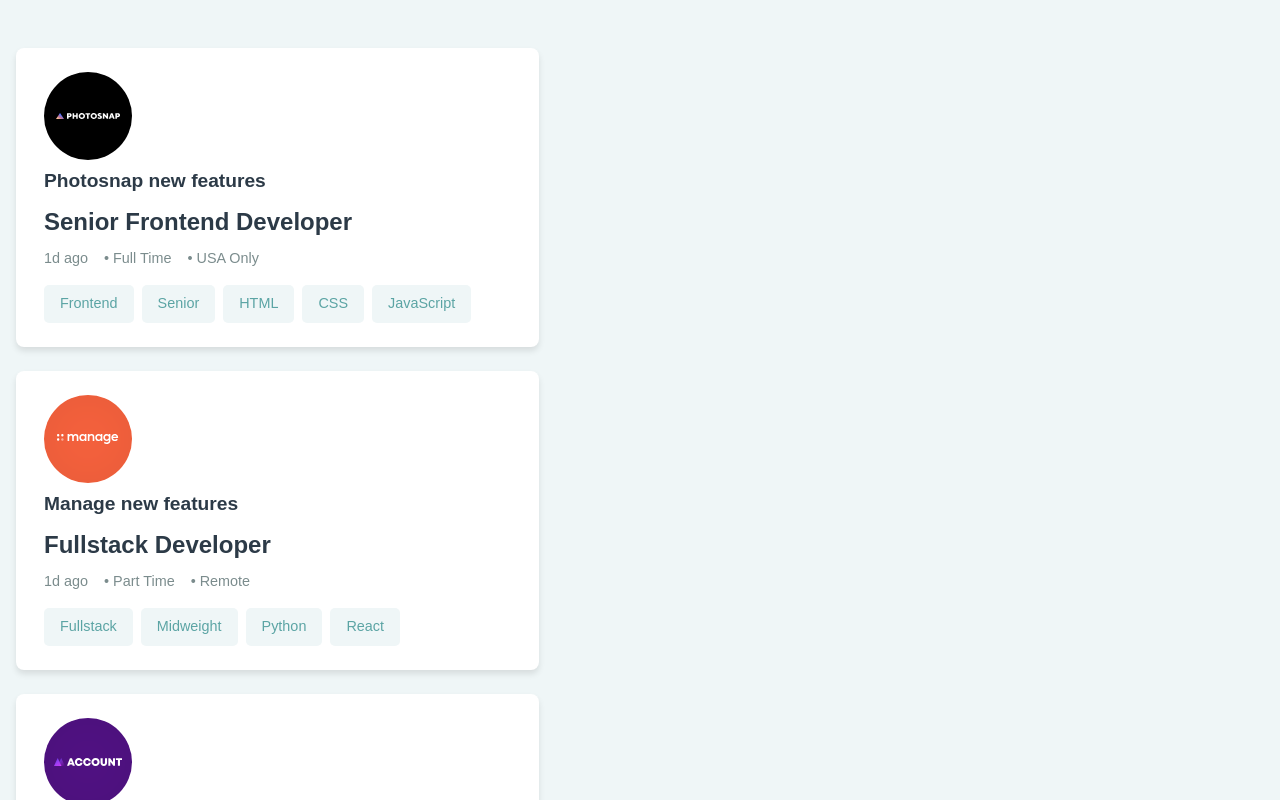
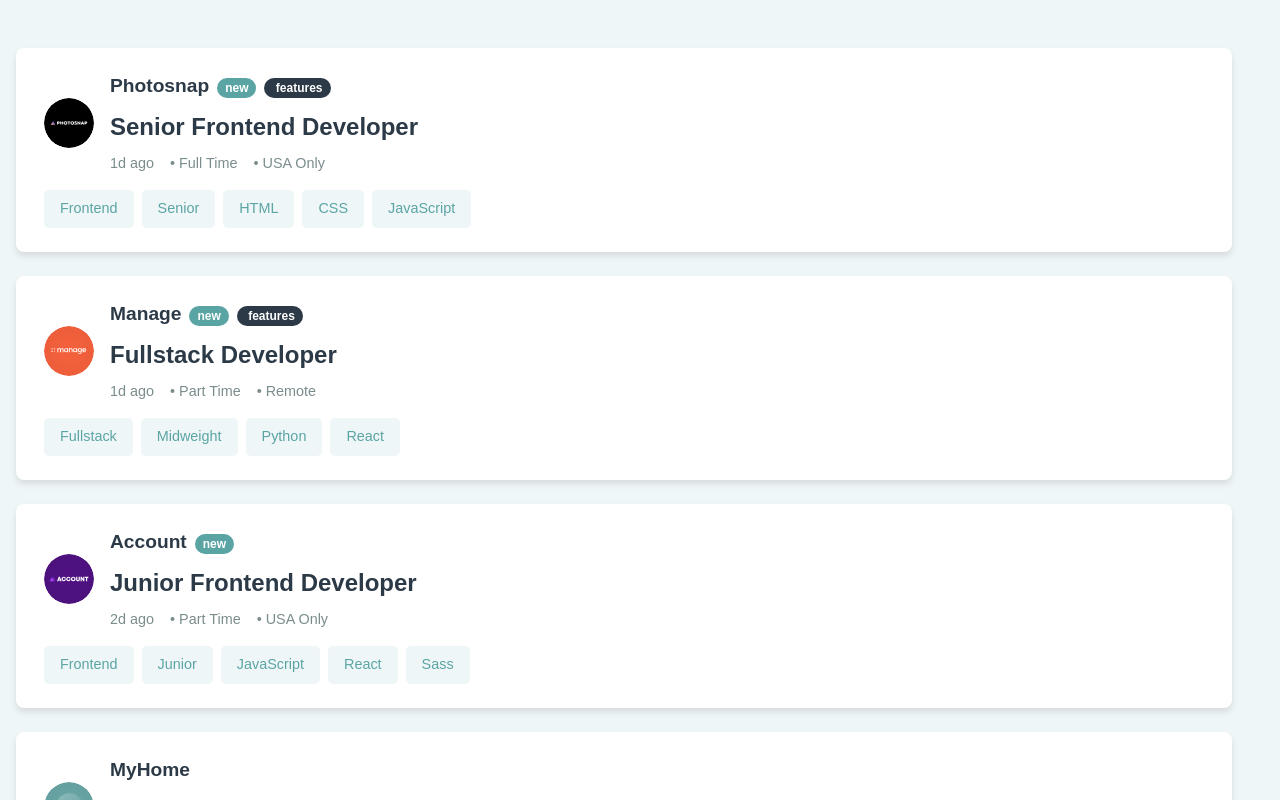
Before and after one commit to thabzzzzz/jobListing, a React (Vite) app: page / in a window 1280 px wide. Shown: the top 800 px of the page. Built offline with nearby package versions, Linux system fonts and the light colour scheme.

Commit message:
more styling changes

```diff
--- a/src/App.css
+++ b/src/App.css
@@ -9,7 +9,7 @@ body {
   display: flex;
   flex-direction: column;
   gap: 1.5rem;
-  max-width: 1200px;
+  width: 95vw;
   margin: 2rem auto;
   padding: 1rem;
 }
@@ -24,6 +24,21 @@ body {
   border-left: 4px solid transparent;
 }
 
+.job-card.featured {
+  border-left-color: #5ba4a4;
+}
+
+.job-header {
+  display: flex;
+  gap: 1rem;
+  align-items: center;
+}
+
+.company-logo {
+  width: 50px;
+  height: 50px;
+  border-radius: 50%;
+}
 
 .company-name {
   font-size: 1.2rem;
@@ -31,7 +46,22 @@ body {
   color: #2c3a47;
 }
 
+.badge {
+  margin-left: 0.5rem;
+  font-size: 0.75rem;
+  font-weight: bold;
+  color: white;
+  padding: 0.2rem 0.5rem;
+  border-radius: 12px;
+}
 
+.badge.new {
+  background: #5ba4a4;
+}
+
+.badge.featured {
+  background: #2c3a47;
+}
 
 .job-title {
   font-size: 1.5rem;
@@ -65,7 +95,7 @@ body {
   transition: background 0.3s ease;
 }
 
-/* .job-tag:after {
+.job-tag:hover {
   background: #5ba4a4;
   color: white;
-} */
+}
--- a/src/App.jsx
+++ b/src/App.jsx
@@ -23,7 +23,7 @@ function App() {
             <div>
               <div className="company-name">
                 {job.company}
-                {job.new && <span className="badge new"> new</span>}
+                {job.new && <span className="badge new">new</span>}
                 {job.featured && (
                   <span className="badge featured"> features</span>
                 )}
```
